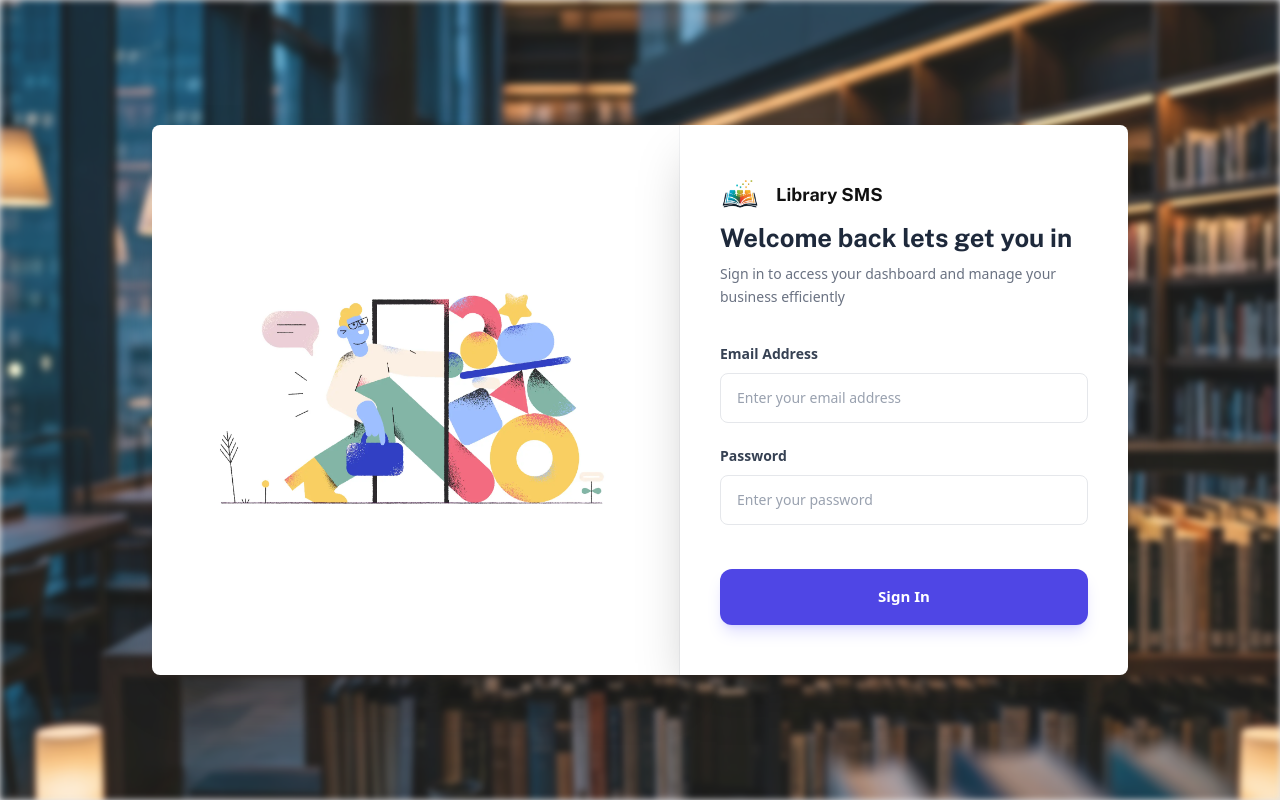
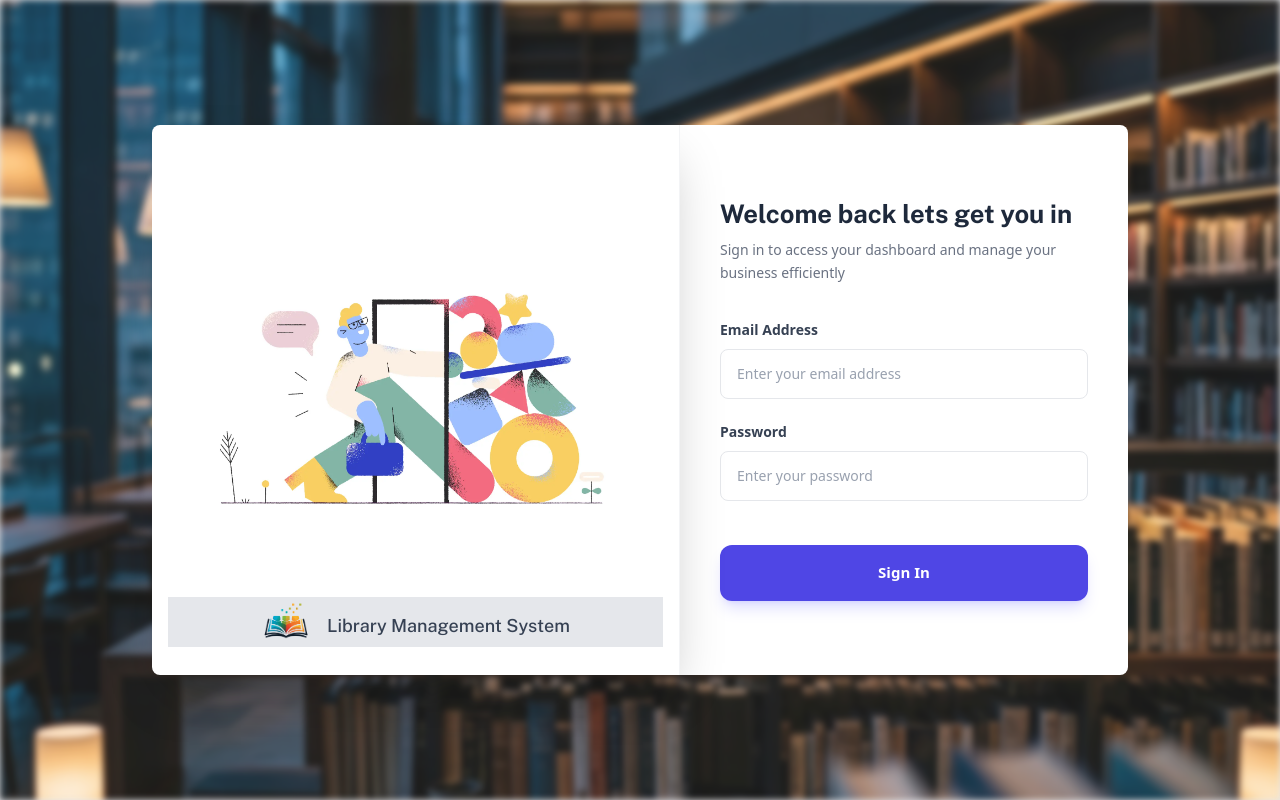
Before and after one commit to Deepanshu-dashore/library-SMS, a Next.js app: page /login in a window 1280 px wide. Built offline with nearby package versions, Linux system fonts and the light colour scheme; no server answers.

Commit message:
login update

```diff
--- a/src/app/login/page.tsx
+++ b/src/app/login/page.tsx
@@ -76,32 +76,32 @@ export default function LoginPage() {
       <div className="w-full max-w-5xl px-6 relative z-10 flex flex-col md:flex-row items-center justify-center">
 
         {/* Left Side: Image Illustration */}
-        <div className="hidden md:flex flex-1 items-center justify-center bg-white h-auto self-stretch rounded-l-lg shadow-2xl p-10 border-r border-gray-100 min-h-[550px]">
+        <div className="hidden relative md:flex flex-1 items-center justify-center bg-white h-auto self-stretch rounded-l-lg shadow-2xl p-10 border-r border-gray-100 min-h-[550px]">
            <img
               src="/loginSide.png"
               alt="Login Side Illustration"
               className="w-full h-auto object-contain bg-white"
               loading="eager"
            />
+            {/* Logo Section */}
+          <div className="mb-2 flex bg-gray-200 w-full justify-center border-x-16 border-white gap-4 items-center absolute bottom-5">
+            <img
+               src="/LogoWithoutBg.png"
+               alt="Library Management Software"
+               className="w-12.5 h-12.5 object-contain"
+               loading="eager"
+            />
+             <div>
+              <h1 className="text-lg mt-2 text-gray-700 font-public-sans font-medium" >
+                  Library Management System
+                </h1>
+                </div>
+          </div>
         </div>
 
         {/* Right Side: Form (Restored original UI) */}
-        <div className="w-full max-w-md bg-white rounded-lg md:rounded-l-none md:rounded-r-lg shadow-2xl p-10 md:p-10  space-y-8 h-auto min-h-[550px] flex flex-col justify-center">
+        <div className="w-full max-w-md bg-white rounded-lg md:rounded-l-none md:rounded-r-lg p-10 md:p-10  space-y-8 h-auto min-h-[550px] flex flex-col justify-center">
 
-          {/* Logo Section */}
-          <div className="mb-2 flex gap-4 items-center">
-            <img
-               src="/LogoWithoutBg.png"
-               alt="Library Management Software"
-               className="w-10 h-10 object-contain"
-               loading="eager"
-            />
-             <div>
-              <h1 className="text-lg text-gray-600 font-public-sans font-bold" style={{ color: "var(--text)" }}>
-                  Library SMS
-                </h1>
-                </div>
-          </div>
 
           {/* Heading Section */}
           <div className="space-y-2 mb-3">
```
